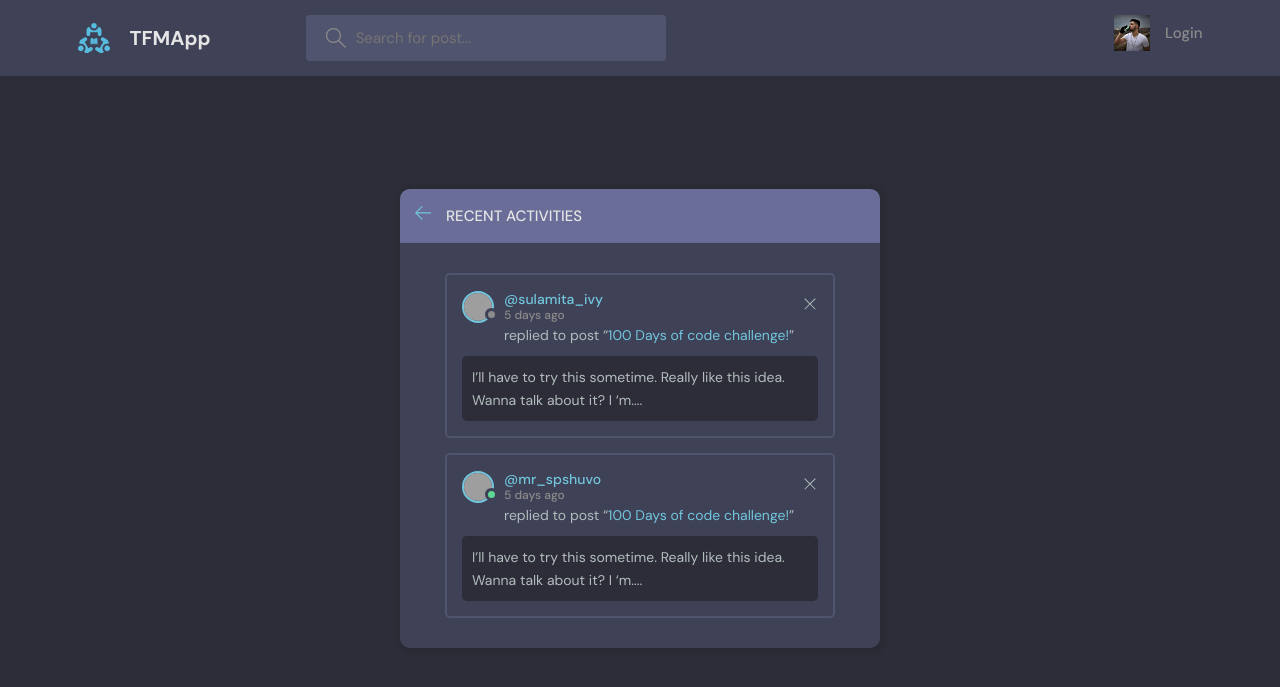
After one commit to Sanperolo/TFMApp, a Django app: page /activity/ in a window 1280 px wide. The commit adds this page. Shown: the top 687 px of the page. Run offline with Django 4.2, Linux system fonts and the light colour scheme; grey boxes are pictures that could not be loaded.

Commit message:
4º activities page wip display issue still

```diff
--- /dev/null
+++ b/base/templates/base/activity.html
@@ -0,0 +1,84 @@
+{% extends 'main.html' %}
+{% block content %}
+    <main class="layout">
+      <div class="container">
+        <div class="layout__box">
+          <div class="layout__boxHeader">
+            <div class="layout__boxTitle">
+              <a href="index.html">
+                <svg version="1.1" xmlns="http://www.w3.org/2000/svg" width="32" height="32" viewBox="0 0 32 32">
+                  <title>arrow-left</title>
+                  <path
+                    d="M13.723 2.286l-13.723 13.714 13.719 13.714 1.616-1.611-10.96-10.96h27.625v-2.286h-27.625l10.965-10.965-1.616-1.607z"
+                  ></path>
+                </svg>
+              </a>
+              <h3>Recent Activities</h3>
+            </div>
+          </div>
+
+          <div class="activities-page layout__body">
+            <div class="activities__box">
+              <div class="activities__boxHeader roomListRoom__header">
+                <a href="profile.html" class="roomListRoom__author">
+                  <div class="avatar avatar--small">
+                    <img src="https://randomuser.me/api/portraits/women/11.jpg" />
+                  </div>
+                  <p>
+                    @sulamita_ivy
+                    <span>5 days ago</span>
+                  </p>
+                </a>
+                <div class="roomListRoom__actions">
+                  <a href="#">
+                    <svg version="1.1" xmlns="http://www.w3.org/2000/svg" width="32" height="32" viewBox="0 0 32 32">
+                      <title>remove</title>
+                      <path
+                        d="M27.314 6.019l-1.333-1.333-9.98 9.981-9.981-9.981-1.333 1.333 9.981 9.981-9.981 9.98 1.333 1.333 9.981-9.98 9.98 9.98 1.333-1.333-9.98-9.98 9.98-9.981z"
+                      ></path>
+                    </svg>
+                  </a>
+                </div>
+              </div>
+              <div class="activities__boxContent">
+                <p>replied to post “<a href="room.html">100 Days of code challenge!</a>”</p>
+                <div class="activities__boxRoomContent">
+                  I’ll have to try this sometime. Really like this idea. Wanna talk about it? I ‘m....
+                </div>
+              </div>
+            </div>
+
+            <div class="activities__box">
+              <div class="activities__boxHeader roomListRoom__header">
+                <a href="profile.html" class="roomListRoom__author">
+                  <div class="avatar avatar--small active">
+                    <img src="https://randomuser.me/api/portraits/men/13.jpg" />
+                  </div>
+                  <p>
+                    @mr_spshuvo
+                    <span>5 days ago</span>
+                  </p>
+                </a>
+                <div class="roomListRoom__actions">
+                  <a href="#">
+                    <svg version="1.1" xmlns="http://www.w3.org/2000/svg" width="32" height="32" viewBox="0 0 32 32">
+                      <title>remove</title>
+                      <path
+                        d="M27.314 6.019l-1.333-1.333-9.98 9.981-9.981-9.981-1.333 1.333 9.981 9.981-9.981 9.98 1.333 1.333 9.981-9.98 9.98 9.98 1.333-1.333-9.98-9.98 9.98-9.981z"
+                      ></path>
+                    </svg>
+                  </a>
+                </div>
+              </div>
+              <div class="activities__boxContent">
+                <p>replied to post “<a href="room.html">100 Days of code challenge!</a>”</p>
+                <div class="activities__boxRoomContent">
+                  I’ll have to try this sometime. Really like this idea. Wanna talk about it? I ‘m....
+                </div>
+              </div>
+            </div>
+          </div>
+        </div>
+      </div>
+    </main>
+{% endblock %}
--- a/base/urls.py
+++ b/base/urls.py
@@ -17,4 +17,7 @@ urlpatterns = [
     path('delete-message/<str:pk>/', views.deleteMessage, name="delete-message"),
 
     path('update-user/', views.updateUser, name="update-user"),
+
+    path('topics/', views.topicsPage, name="topics"),
+    path('activity/', views.activitiesPage, name="activity"),
 ]
--- a/base/views.py
+++ b/base/views.py
@@ -70,7 +70,7 @@ def home(request):
         Q(description__icontains=q)
         )
 
-    topics = Topic.objects.all()
+    topics = Topic.objects.all()[0:4]
     room_count = rooms.count()
     room_messages = Message.objects.filter(room__topic__name__icontains=q)
 
@@ -187,3 +187,14 @@ def updateUser(request):
             return redirect('user-profile', pk=user.id)
 
     return render(request,'base/update-user.html', {'form':form})
+
+def topicsPage(request):
+    q = request.GET.get('q') if request.GET.get('q') != None else ''
+    topics = Topic.objects.filter(name__icontains=q)
+    content = {'topics': topics}
+    return render(request, 'base/topics.html', content)
+
+
+def activitiesPage(request):
+    room_messages = Message.objects.all()
+    return render(request,'base/activity.html', {})
--- a/templates/main.html
+++ b/templates/main.html
@@ -4,7 +4,7 @@
   <head>
     <meta charset="UTF-8" />
     <meta http-equiv="X-UA-Compatible" content="IE=edge" />
-    <meta name="viewport" content="width=device-width, initial-scale=1.0" />
+    <!-- <meta name="viewport" content="width=device-width, initial-scale=1.0" /> -->
     <link rel="shortcut icon" href="{% static 'images/favicon.ico' %}" type="image/x-icon" />
     <link rel="stylesheet" href="{% static 'styles/style.css' %}" />
     <title>StudyBuddy - Find study partners around the world!</title>
```
Also changed, not shown: base/templates/base/home.html (+4 -4 lines), base/templates/base/topic_component.html (+1 -10 lines), base/templates/base/topics.html (added, +48 -0 lines), db.sqlite3.
